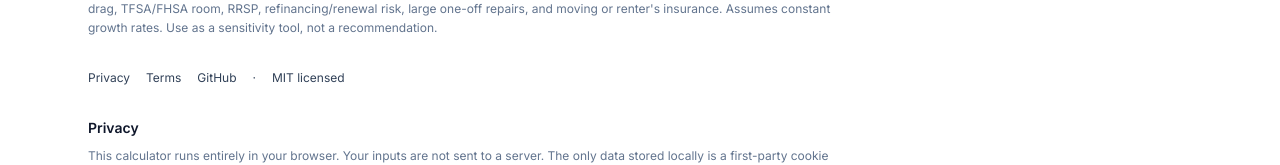
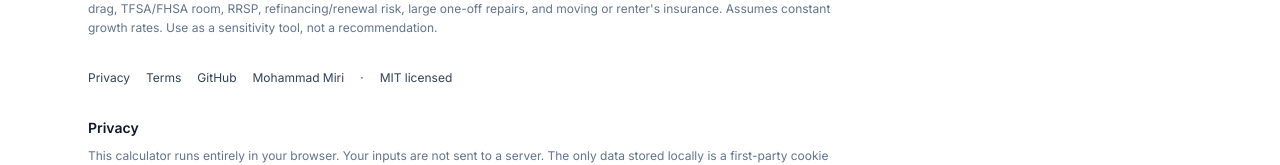
Before and after one commit to smmiri/mortgage-vs-invest, a React (Vite) app: page / in a window 1280 px wide. Shown: the part 3851-4016 px from the top of the page. Built offline with nearby package versions, Linux system fonts and the light colour scheme; no server answers.

Commit message:
Link CVSS footer to CV site at smmiri.com.
Co-authored-by: Cursor <cursoragent@cursor.com>

```diff
--- a/src/components/Footer.jsx
+++ b/src/components/Footer.jsx
@@ -25,6 +25,9 @@ export default function Footer({ repoUrl }) {
               GitHub
             </a>
           ) : null}
+          <a href="https://smmiri.com" className="hover:text-heading" target="_blank" rel="noreferrer noopener">
+            Mohammad Miri
+          </a>
           <span aria-hidden>·</span>
           <span>MIT licensed</span>
         </nav>
```
